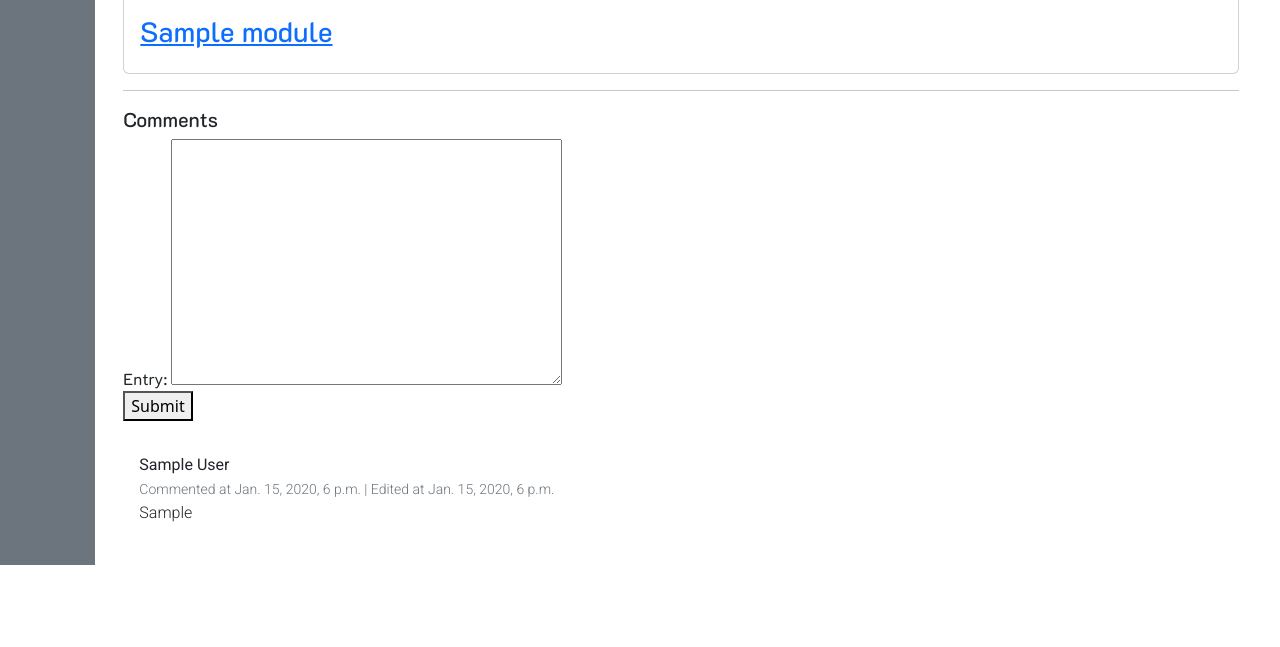
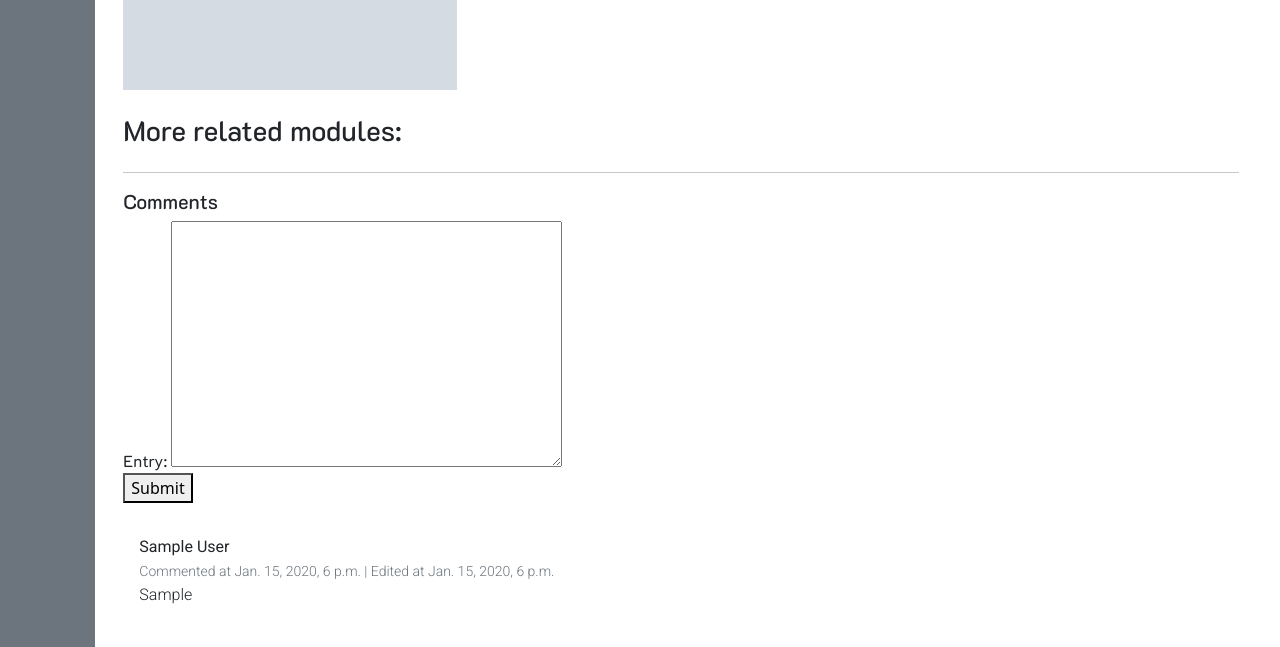
Before and after one commit to aubreyrui/csci42-alice-repository, a Django app: page /modules/lesson/1 in a window 1280 px wide. Shown: the part 819-1466 px from the top of the page. Before the commit the page ends 1384 px from the top, so only its background shows below. Run offline with Django 5.2, Linux system fonts and the light colour scheme; a user stored in the database is signed in; tables that the repository leaves empty hold one stand-in row (values such as "Sample post"); grey boxes marked "Sample" are stand-in pictures; some libraries are stand-ins or nearby versions.

Commit message:
modules have galleries

```diff
--- a/bitwiseapp/modules/forms.py
+++ b/bitwiseapp/modules/forms.py
@@ -26,4 +26,6 @@ class CommentForm(forms.ModelForm):
 class GalleryForm(forms.ModelForm):
     class Meta:
         model = Gallery
-        fields = "__all__"
+        fields = [
+            "image",
+        ]
--- a/bitwiseapp/modules/models.py
+++ b/bitwiseapp/modules/models.py
@@ -68,11 +68,18 @@ class Comment(models.Model):
         verbose_name = "Comment"
         verbose_name_plural = "Comments"
 
+
 class Gallery(models.Model):
     image = models.ImageField(upload_to="images/", null=True)
+    createdOn = models.DateTimeField(auto_now_add=True, null=True)
     module = models.ForeignKey(
-        Module, on_delete=models.CASCADE, related_name="image"
+        Module,
+        on_delete=models.CASCADE,
+        related_name="image"
     )
 
-    def get_absolute_url(self):
-        return reverse("modules:add_gallery", args=[self.module.pk])
+    class Meta:
+        ordering = ["-createdOn"]
+        unique_together = ["image", "createdOn"]
+        verbose_name = "Image"
+        verbose_name_plural = "Images"
--- a/bitwiseapp/modules/urls.py
+++ b/bitwiseapp/modules/urls.py
@@ -1,6 +1,6 @@
 from django.urls import path
 
-from .views import CategoryListView, ModuleDetailView, ModuleCreateView, ModuleUpdateView, GalleryCreateView, Execute, Compiler, Compile
+from .views import CategoryListView, ModuleDetailView, ModuleCreateView, ModuleUpdateView, Execute, Compiler, Compile
 
 
 urlpatterns = [
@@ -8,7 +8,6 @@ urlpatterns = [
     path("lesson/<int:pk>", ModuleDetailView, name="Module"),
     path("lesson/add", ModuleCreateView, name="ModuleCreate"),
     path("lesson/<int:pk>/edit", ModuleUpdateView.as_view(), name="ModuleUpdate"),
-    path("lesson/<int:pk>/newgallery", GalleryCreateView.as_view(), name="Gallery"),
     path("compiler", Compiler, name="Compiler"),
     path("compiler/run", Compile, name="RunCode")
 ]
--- a/bitwiseapp/modules/views.py
+++ b/bitwiseapp/modules/views.py
@@ -19,22 +19,33 @@ class CategoryListView(ListView):
 
 def ModuleDetailView(request, pk):
     module = Module.objects.get(pk=pk)
-    form = CommentForm()
+    comment_form = CommentForm()
+    gallery_form = GalleryForm()
 
     if request.method == "POST":
-        form = CommentForm(request.POST, request.FILES)
-        if form.is_valid():
+        comment_form = CommentForm(request.POST, request.FILES)
+        gallery_form = GalleryForm(request.POST, request.FILES)
+        if comment_form.is_valid():
             comment = Comment()
             comment.author = Profile.objects.get(user=request.user)
-            comment.entry = form.cleaned_data.get("entry")
+            comment.entry = comment_form.cleaned_data.get("entry")
             comment.module = Module.objects.get(pk=pk)
             comment.save()
             return redirect("modules:Module", pk=pk)
 
+        if gallery_form.is_valid():
+            gallery = Gallery()
+            gallery.image = gallery_form.cleaned_data.get("image")
+            gallery.module = Module.objects.get(pk=pk)
+            gallery.save()
+            return redirect("modules:Module", pk=pk)
+
     ctx = {
         "object": module,
-        "form": form,
+        "comment_form": comment_form,
+        "gallery_form": gallery_form,
         "allModules": Module.objects.all(),
+        "images": Gallery.objects.all(),
         "comments": Comment.objects.all(),
     }
 
@@ -69,14 +80,16 @@ class ModuleUpdateView(UpdateView):
                 "pk": self.object.pk
             })
 
-class GalleryCreateView(LoginRequiredMixin, CreateView):
-    model = Gallery
-    template_name = "modules/modules_addGallery.html"
-    def get_success_url(self):
-        return reverse_lazy("modules:Module",
-            kwargs={
-                "pk": self.object.module.pk
-            })
+# class GalleryCreateView(LoginRequiredMixin, CreateView):
+#     model = Gallery
+#     form_class = GalleryForm
+#     template_name = "modules/modules_addGallery.html"
+
+#     def get_success_url(self):
+#         return reverse_lazy("modules:Module",
+#             kwargs={
+#                 "pk": self.object.module.pk
+#             })
 
 # COMPILER STUFF BELOW THIS POINT
 
--- a/bitwiseapp/templates/modules/modules_module.html
+++ b/bitwiseapp/templates/modules/modules_module.html
@@ -9,18 +9,45 @@
 
 <div class="container">
 <img src="https://picsum.photos/1000/250" style="width: 100%; max-height: 250px;" class="mb-4">
+
 <h2 class="text-center">{{ object.title }}</h2>
 <p class="text-center text-muted"><i>By {{ object.author }}</i></p>
-<p class="text-center">Published on <strong>{{ object.createdOn }}</strong> | Last edited on <strong>{{ object.updatedOn }}</strong></p>
+
+<p class="text-center">
+    Published on <strong>{{ object.createdOn }}</strong> |
+    Last edited on <strong>{{ object.updatedOn }}</strong>
+    <br>
+    Lesson on: <strong>{{ object.category }}</strong>
+</p>
 
 <hr>
 
 <p class="mt-4 mb-5">{{ object.entry }}</p>
 
-<h3>More from the author:</h3>
+<!-- GALLERY PHOTOS -->
+
+<div>
+    {% if request.user == object.author.user %}
+    <form method="POST" enctype="multipart/form-data">
+        {% csrf_token %}
+        {{ gallery_form.as_div }}
+        <button>Submit</button>
+    </form>
+    {% endif %}
+
+    {% for photo in images %}
+        <img src="{{ photo.image.url }}" style="max-height: 250px;">
+    {% endfor %}
+</div>
+
+<br>
+
+<!-- MORE ON THE TOPIC SECTION -->
+<h3>More related modules:</h3>
 <div class="card-group">
 {% for module in allModules %}
-            {% if module.author == object.author %}
+    {% if module.category == object.category %}
+    {% if module.pk != object.pk %}
         <div class="card">
             <img class="card-img-top" src="https://picsum.photos/250" alt="Card image cap" style="max-height: 200px;">
             <div class="card-body">
@@ -32,16 +59,19 @@
             </div>
         </div>
     {% endif %}
+    {% endif %}
 {% endfor %}
 </div>
+
 <hr>
 
+<!-- COMMENTS SECTION -->
 <h5>Comments</h5>
 
 {% if request.user.is_authenticated %}
     <form method="POST">
         {% csrf_token %}
-        {{ form.as_div }}
+        {{ comment_form.as_div }}
         <button>Submit</button>
     </form>
 {% endif %}
```
Also changed, not shown: bitwiseapp/media/images/plant_icon.png (added), bitwiseapp/media/images/strawberry_icon.png (added), bitwiseapp/media/images/tulip_icon.png (added), bitwiseapp/modules/migrations/0003_alter_gallery_options_gallery_createdon.py (added), bitwiseapp/modules/migrations/0004_alter_gallery_options_alter_gallery_unique_together.py (added), bitwiseapp/templates/modules/modules_addGallery.html (deleted). Lines whose indentation alone changed are shown as unchanged.
